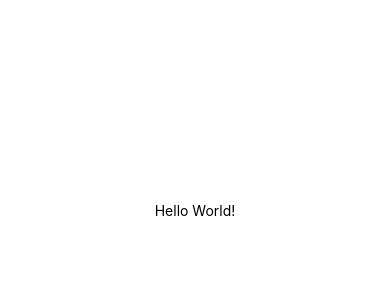
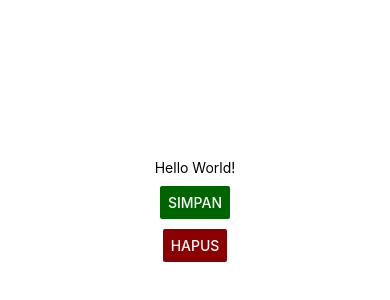
Before and after one commit to agungnrprstya/mobile-programming, a React Native app: screen / in a window 390 px wide. Shown: the part 212-512 px from the top of the page. Built offline with nearby package versions, Linux system fonts and the light colour scheme.

Commit message:
Menambah button

```diff
--- a/App.js
+++ b/App.js
@@ -1,11 +1,25 @@
 import { StatusBar } from 'expo-status-bar';
-import { StyleSheet, Text, View } from 'react-native';
+import { StyleSheet, Text, View, Button } from 'react-native';
 
 export default function App() {
   return (
     <View style={styles.container}>
       <Text>Hello World!</Text>
       <StatusBar style="auto" />
+      <View style={{marginTop:10}}>
+        <Button
+          title="Simpan"
+          color="#006400"
+          onPress={() => Alert.alert('Simple Button pressed')}
+          />
+      </View>
+      <View style={{marginTop:10}}>
+        <Button
+          title="Hapus"
+          color="#8b0000"
+          onPress={() => Alert.alert('Simple Button pressed')}
+          />
+      </View>
     </View>
   );
 }
```
